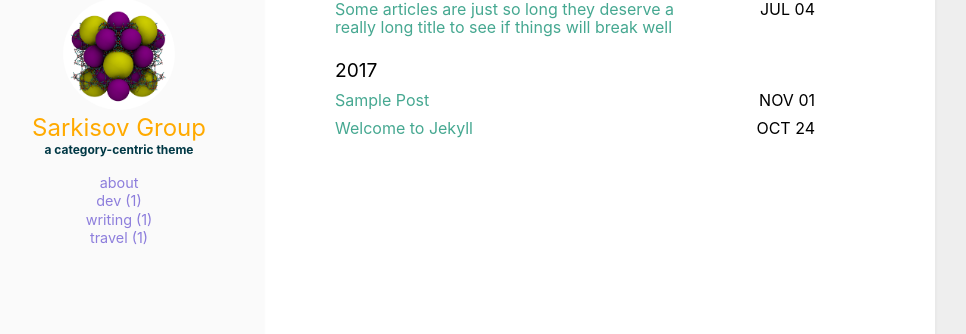
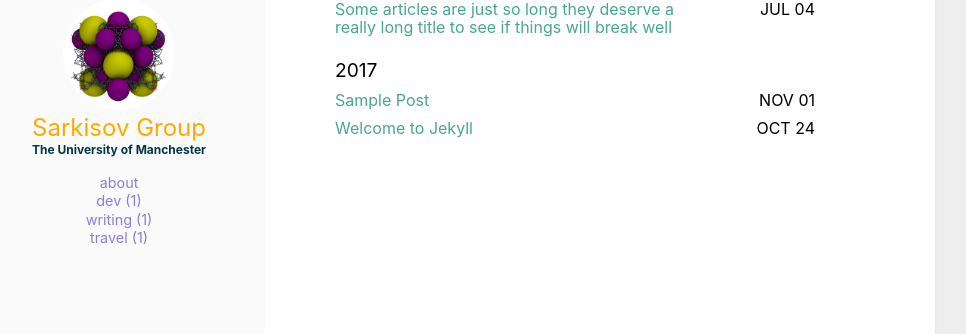
Before and after one commit to SarkisovGitHub/SarkisovGroup.github.io, a Jekyll site: the page built from index.html, in a window 1280 px wide. Shown: the part 182-516 px from the top of the page, without its empty margins (185-1151 px from the left). Built offline with Jekyll 4.4.1, drawn with Linux system fonts in a browser that asks for light colours.

Commit message:
Update _config.yml

```diff
--- a/_config.yml
+++ b/_config.yml
@@ -19,9 +19,9 @@ disqus_shortname: #disqus shortname
 
 user:
   name: Sarkisov Group
-  pic: TOC.png
-  picAlt: "catbook"
-  job: a category-centric theme
+  pic: /TOC.png
+  picAlt: "MOF"
+  job: The University of Manchester
   aboutme: true # comment this out if you don't need the 'about' page.
 
 exclude:
```
